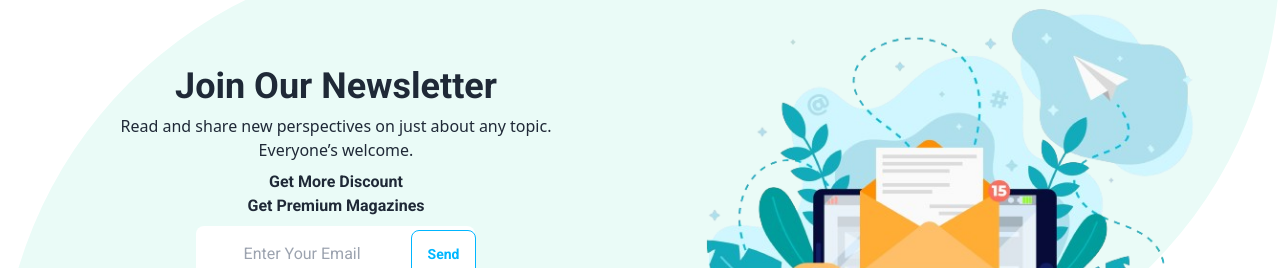
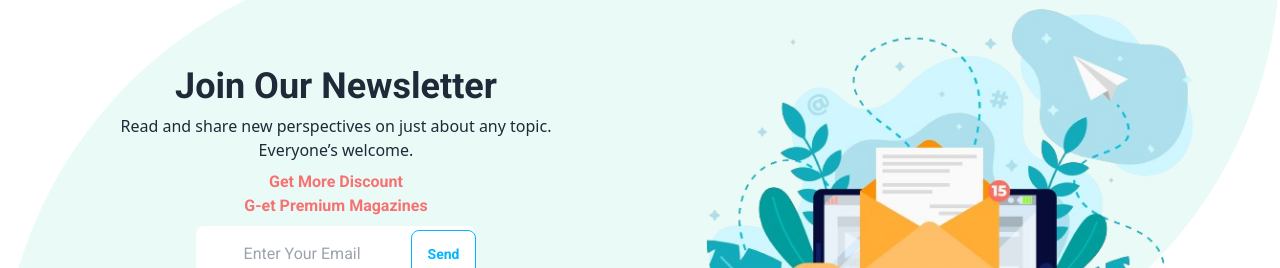
Before and after one commit to mdshakil04/book-Swiftly-client, a React (Vite) app: page / in a window 1280 px wide. Shown: the part 2719-2987 px from the top of the page. Built offline with nearby package versions, Linux system fonts and the light colour scheme; no server answers.

Commit message:
Changes in text style

```diff
--- a/src/pages/Home/Newslatter/Newslatter.jsx
+++ b/src/pages/Home/Newslatter/Newslatter.jsx
@@ -13,8 +13,8 @@ const Newslatter = () => {
           Everyone’s welcome.
         </p>
         <ol className=" ">
-          <li className=" font-bold">Get More Discount</li>
-          <li className=" font-bold">Get Premium Magazines</li>
+          <li className=" font-bold text-red-400">Get More Discount</li>
+          <li className=" font-bold text-red-400">G-et Premium Magazines</li>
         </ol>
         <div>
           <input
```
